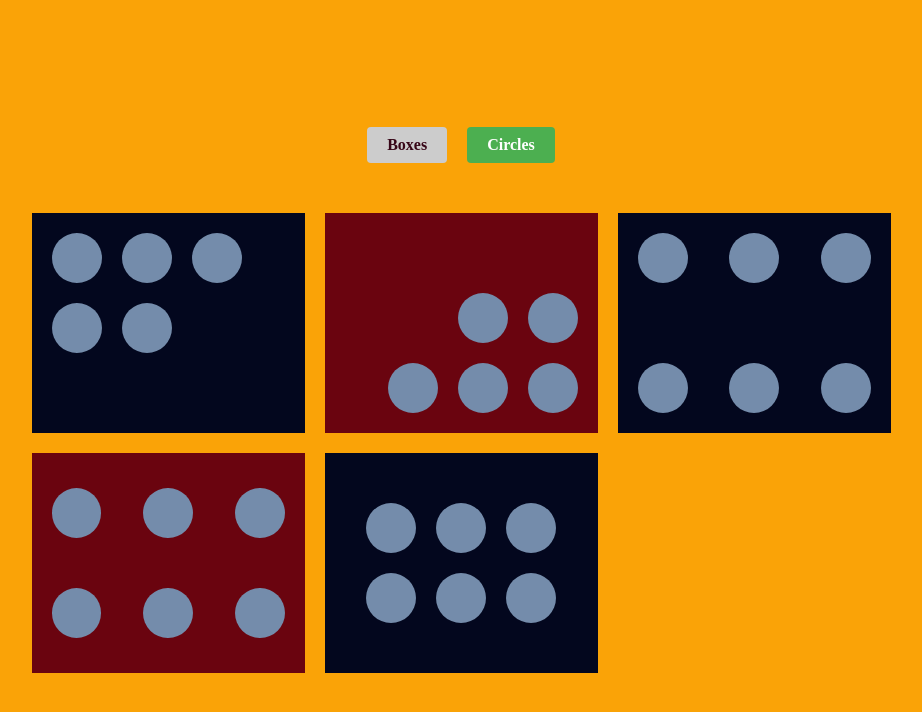
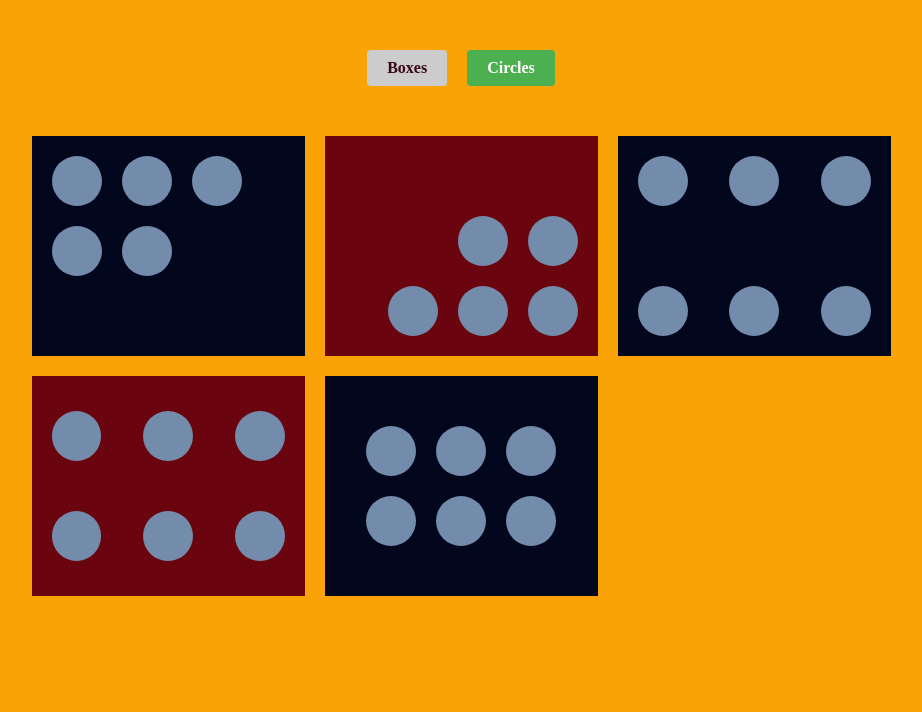
Before and after one commit to ZainMeraki/Figma-to-Flex, a plain HTML site: page Pages/circles.html in a window 1280 px wide. Shown: the whole page, without its empty margins (179-1101 px from the left). Drawn offline with Linux system fonts and the light colour scheme.

Commit message:
refactor: Streamline HTML and CSS structure for flexbox assignment
- Simplify markup using single div with combined classes instead of nested divs
- Replace ID-based styling with class selectors for better specificity and reusability
- Remove all position properties and implement pure Flexbox layout
- Use align-content: space-between for vertical spacing in Box 3
- Implement align-content: space-around and justify-content: space-around for Box 4
- Apply align-content: center for vertical centering in Box 5
- Remove redundant spacer elements and row divs
- Manage layout entirely with flex-wrap and gap properties

```diff
--- a/Pages/circles.html
+++ b/Pages/circles.html
@@ -1,101 +1,82 @@
 <!DOCTYPE html>
 <html lang="en">
 <head>
-
     <meta charset="UTF-8">
     <meta name="viewport" content="width=device-width, initial-scale=1.0">
     <link rel="preconnect" href="https://fonts.googleapis.com">
     <link rel="preconnect" href="https://fonts.gstatic.com" crossorigin>
     <link href="https://fonts.googleapis.com/css2?family=Roboto:ital,wght@0,100..900;1,100..900&display=swap" rel="stylesheet">
-
     <title>Flexbox Shapes Layout</title>
     <link rel="stylesheet" href="/Styles/circles.css">
     <link rel="stylesheet" href="/Styles/reset.css">
-
 </head>
 <body>
-
     <nav class="navigation">
         <a href="/index.html" class="nav-button">Boxes</a>
         <a href="/Pages/circles.html" class="nav-button active">Circles</a>
     </nav>
-
     <div class="container">
-        <!-- First Row -->
         <div class="row">
-            <div class="rectangle" id="rect1">
-                <div class="circle-container">
-                    <div class="row-circles">
-                        <div class="circle"></div>
-                        <div class="circle"></div>
-                        <div class="circle"></div>
-                    </div>
-                    <div class="row-circles">
-                        <div class="circle"></div>
-                        <div class="circle"></div>
-                    </div>
-                </div>
-            </div>
-
-            <div class="rectangle" id="rect2">
-                <div class="circle-container">
-                    <div class="row-circles">
-                        <div class="circle"></div>
-                        <div class="circle"></div>
-                    </div>
-                    <div class="row-circles">
-                        <div class="circle"></div>
-                        <div class="circle"></div>
-                        <div class="circle"></div>
-                    </div>
-                </div>
-            </div>
-
-            <div class="rectangle" id="rect3">
-                <div class="top-row">
+            <div class="rectangle circle-box-1">
+                <div class="row-circles-top">
                     <div class="circle"></div>
                     <div class="circle"></div>
                     <div class="circle"></div>
                 </div>
-                <div class="bottom-row">
+                <div class="row-circles-bottom">
+                    <div class="circle"></div>
+                    <div class="circle"></div>
+                </div>
+            </div>
+            <div class="rectangle circle-box-2">
+                <div class="row-circles-top">
+                    <div class="circle"></div>
+                    <div class="circle"></div>
+                </div>
+                <div class="row-circles-bottom">
+                    <div class="circle"></div>
+                    <div class="circle"></div>
+                    <div class="circle"></div>
+                </div>
+            </div>
+            <div class="rectangle circle-box-3">
+                <div class="row-circles-top">
+                    <div class="circle"></div>
+                    <div class="circle"></div>
+                    <div class="circle"></div>
+                </div>
+                <div class="row-circles-bottom">
                     <div class="circle"></div>
                     <div class="circle"></div>
                     <div class="circle"></div>
                 </div>
             </div>
         </div>
-
-        <!-- Second Row -->
         <div class="row">
-            <div class="rectangle" id="rect4">
-                <div class="top-row">
+            <div class="rectangle circle-box-4">
+                <div class="row-circles-top">
                     <div class="circle"></div>
                     <div class="circle"></div>
                     <div class="circle"></div>
                 </div>
-                <div class="bottom-row">
+                <div class="row-circles-bottom">
                     <div class="circle"></div>
                     <div class="circle"></div>
                     <div class="circle"></div>
                 </div>
             </div>
-
-            <div class="rectangle" id="rect5">
-                <div class="circle-container">
-                    <div class="row-circles">
-                        <div class="circle"></div>
-                        <div class="circle"></div>
-                        <div class="circle"></div>
-                    </div>
-                    <div class="row-circles">
-                        <div class="circle"></div>
-                        <div class="circle"></div>
-                        <div class="circle"></div>
-                    </div>
+            <div class="rectangle circle-box-5">
+                <div class="row-circles-top">
+                    <div class="circle"></div>
+                    <div class="circle"></div>
+                    <div class="circle"></div>
+                </div>
+                <div class="row-circles-bottom">
+                    <div class="circle"></div>
+                    <div class="circle"></div>
+                    <div class="circle"></div>
                 </div>
             </div>
-            <!-- ADDED: Spacer element to fix alignment -->
-            <div class="spacer"></div>
         </div>
     </div>
 </body>
--- a/Styles/circles.css
+++ b/Styles/circles.css
@@ -8,7 +8,7 @@ body {
     background-color: #faa307;
     min-height: 100vh;
     display: flex;
-    justify-content: center;
+    justify-content: flex-start;
     align-items: center;
     padding: 20px;
     font-family: Arial, sans-serif;
@@ -22,6 +22,7 @@ body {
     gap: 20px;
     width: 100%;
     margin-bottom: 50px;
+    margin-top: 50px;
 }
 
 .nav-button {
@@ -52,22 +53,17 @@ body {
 
 .row {
     display: flex;
-    justify-content: center;
+    justify-content: flex-start;
     gap: 20px;
 }
 
 .rectangle {
     width: 273px;
     height: 220px;
+    background-color: #03071E;
     display: flex;
     flex-direction: column;
     padding: 20px;
-}
-
-.circle-container {
-    display: flex;
-    flex-wrap: wrap;
-    gap: 20px;
 }
 
 .circle {
@@ -77,106 +73,71 @@ body {
     border-radius: 50%;
 }
 
-/* First row */
-#rect1 {
-    background-color: #03071E;
-    justify-content: flex-start;
-    align-items: flex-start;
-}
-
-#rect1 .circle-container {
-    flex-direction: column;
-    height: 100%;
-    justify-content: flex-start;
-    align-content: flex-start;
-    gap: 20px;
-}
-
-#rect1 .row-circles {
+/* General Circle Box Styles */
+.row-circles-top, .row-circles-bottom {
     display: flex;
     gap: 20px;
 }
 
-#rect2 {
+/* First row - circle-box-1 */
+.circle-box-1 {
+    justify-content: flex-start;
+    align-items: flex-start;
+    gap: 20px;
+}
+
+/* First row - circle-box-2 */
+.circle-box-2 {
     background-color: #6A040F;
     justify-content: flex-end;
     align-items: flex-end;
-}
-
-#rect2 .circle-container {
-    display: flex;
-    flex-direction: column;
     gap: 20px;
 }
 
-#rect2 .row-circles {
-    display: flex;
-    gap: 20px;
-}
-
-#rect2 .row-circles:first-child {
+.circle-box-2 .row-circles-top {
     align-self: flex-end;
 }
 
-#rect3 {
-    background-color: #03071E;
+/* First row - circle-box-3 */
+.circle-box-3 {
     justify-content: space-between;
+    align-content: space-between;
+    flex-wrap: wrap;
 }
 
-#rect3 .top-row, #rect3 .bottom-row {
+.circle-box-3 .row-circles-top, .circle-box-3 .row-circles-bottom {
     display: flex;
     justify-content: space-between;
     width: 100%;
 }
 
-/* Second row - Rectangle 4 */
-#rect4 {
+/* Second row - circle-box-4 */
+.circle-box-4 {
     background-color: #6A040F;
     justify-content: space-between;
-    padding: 0; /* Remove padding to control spacing with flexbox */
-    padding-left: 20px;
-    padding-right: 20px;
+    padding: 35px 20px;
+    gap: 50px;
 }
 
-#rect4 .top-row, #rect4 .bottom-row {
-    display: flex;
+.circle-box-4 .row-circles-top, .circle-box-4 .row-circles-bottom {
     justify-content: space-between;
     width: 100%;
-    gap: 42px; /* 42px gap between circles */
+    gap: 42px;
 }
 
-#rect4 .top-row {
-    margin-top: 35px; /* 35px gap from top of box to circle */
-}
-
-#rect4 .bottom-row {
-    margin-bottom: 35px; /* 35px gap from bottom of box to circle */
-}
-
-#rect4 .top-row + .bottom-row {
-    margin-top: 50px; /* 50px gap between the rows */
-}
-
-#rect5 {
-    background-color: #03071E;
+/* Second row - circle-box-5 */
+.circle-box-5 {
     justify-content: center;
-    align-items: center;
-}
-
-#rect5 .circle-container {
-    flex-direction: column;
-    height: 100%;
-    justify-content: center;
+    align-content: center;
+    flex-wrap: wrap;
+    /* Added padding to control gap from the box's edges */
+    padding: 50px 42px;
+    /* This gap applies between the rows of circles */
     gap: 20px;
 }
 
-#rect5 .row-circles {
+.circle-box-5 .row-circles-top, .circle-box-5 .row-circles-bottom {
     display: flex;
+    /* This gap applies between the circles within each row */
     gap: 20px;
 }
-
-/* FIX: Add spacer to properly align the second row */
-.spacer {
-    width: 273px;
-    visibility: hidden;
-}
```
